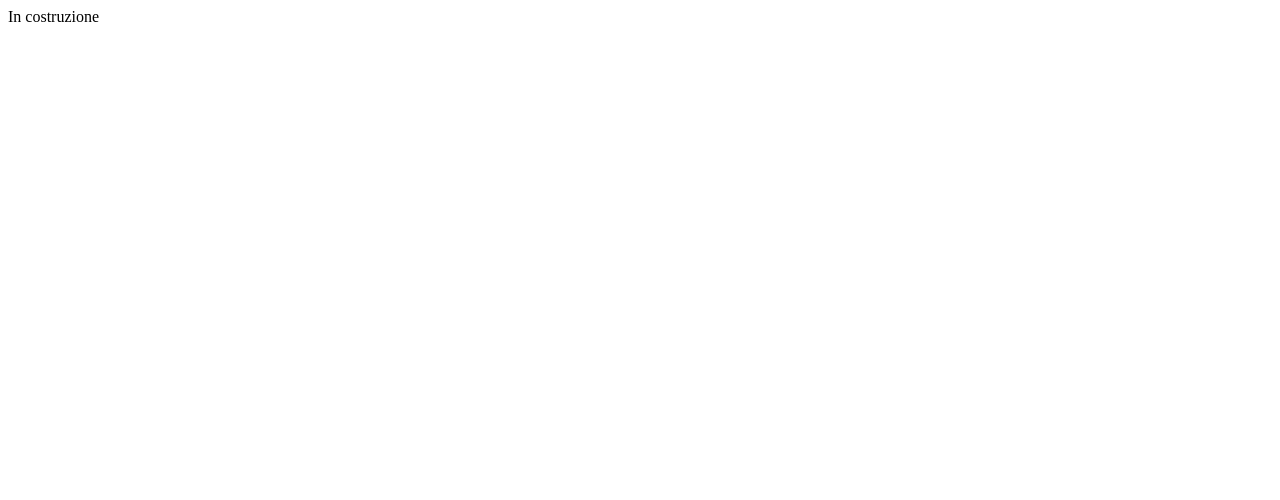
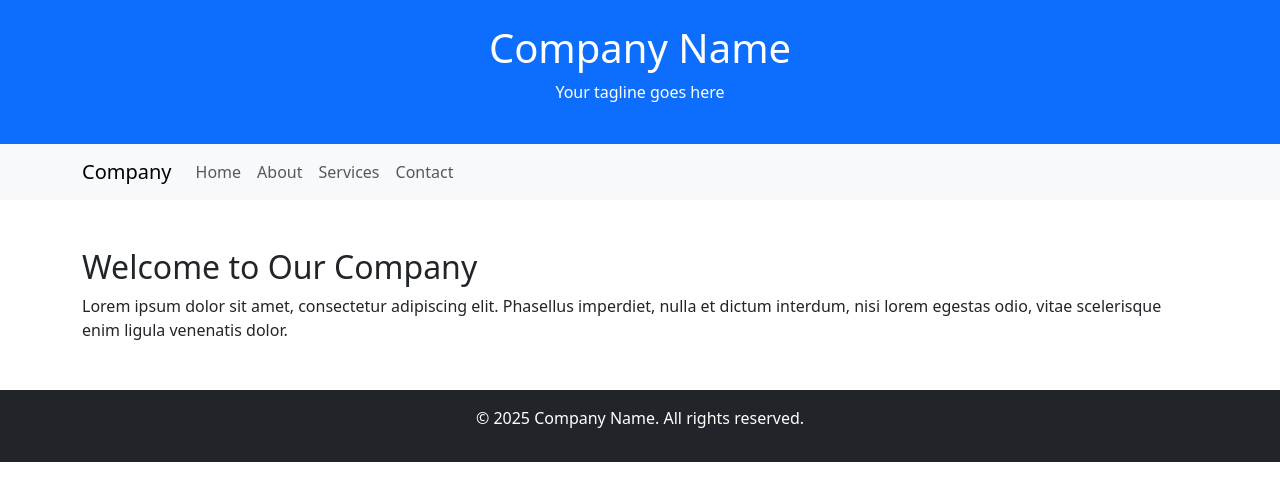
Before and after one commit to gtavella/lavoraconnoionline.github.io, a plain HTML site: page index.html in a window 1280 px wide. Drawn offline with nearby package versions, Linux system fonts and the light colour scheme.

Commit message:
Update index.html

```diff
--- a/index.html
+++ b/index.html
@@ -1 +1,43 @@
-In costruzione
+<!DOCTYPE html>
+<html lang="en">
+<head>
+    <meta charset="UTF-8">
+    <meta name="viewport" content="width=device-width, initial-scale=1.0">
+    <title>Company Name</title>
+    <link href="https://cdn.jsdelivr.net/npm/bootstrap@5.3.0/dist/css/bootstrap.min.css" rel="stylesheet">
+</head>
+<body>
+    <header class="bg-primary text-white text-center py-4">
+        <h1>Company Name</h1>
+        <p>Your tagline goes here</p>
+    </header>
+
+    <nav class="navbar navbar-expand-lg navbar-light bg-light">
+        <div class="container">
+            <a class="navbar-brand" href="#">Company</a>
+            <button class="navbar-toggler" type="button" data-bs-toggle="collapse" data-bs-target="#navbarNav" aria-controls="navbarNav" aria-expanded="false" aria-label="Toggle navigation">
+                <span class="navbar-toggler-icon"></span>
+            </button>
+            <div class="collapse navbar-collapse" id="navbarNav">
+                <ul class="navbar-nav">
+                    <li class="nav-item"><a class="nav-link" href="#">Home</a></li>
+                    <li class="nav-item"><a class="nav-link" href="#">About</a></li>
+                    <li class="nav-item"><a class="nav-link" href="#">Services</a></li>
+                    <li class="nav-item"><a class="nav-link" href="#">Contact</a></li>
+                </ul>
+            </div>
+        </div>
+    </nav>
+
+    <main class="container my-5">
+        <h2>Welcome to Our Company</h2>
+        <p>Lorem ipsum dolor sit amet, consectetur adipiscing elit. Phasellus imperdiet, nulla et dictum interdum, nisi lorem egestas odio, vitae scelerisque enim ligula venenatis dolor.</p>
+    </main>
+
+    <footer class="bg-dark text-white text-center py-3">
+        <p>&copy; 2025 Company Name. All rights reserved.</p>
+    </footer>
+
+    <script src="https://cdn.jsdelivr.net/npm/bootstrap@5.3.0/dist/js/bootstrap.bundle.min.js"></script>
+</body>
+</html>
```
